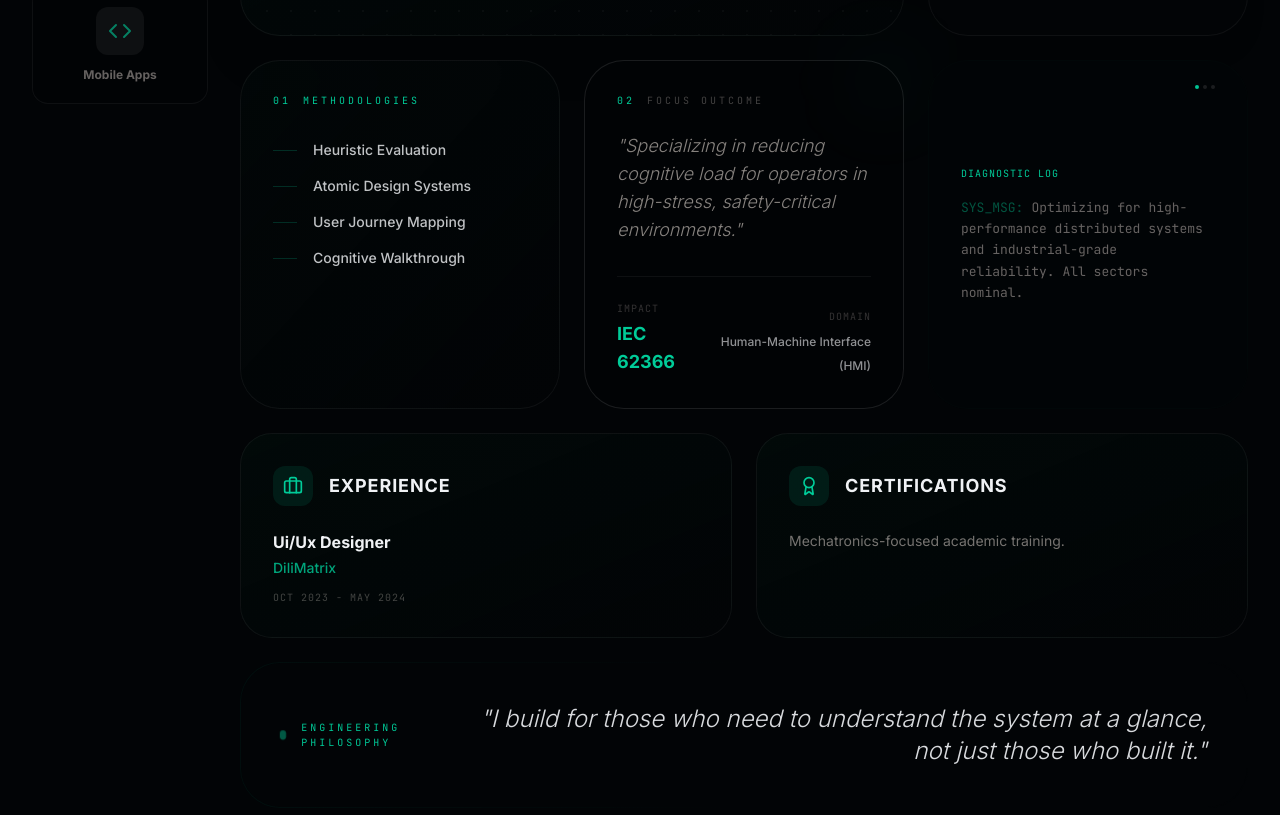
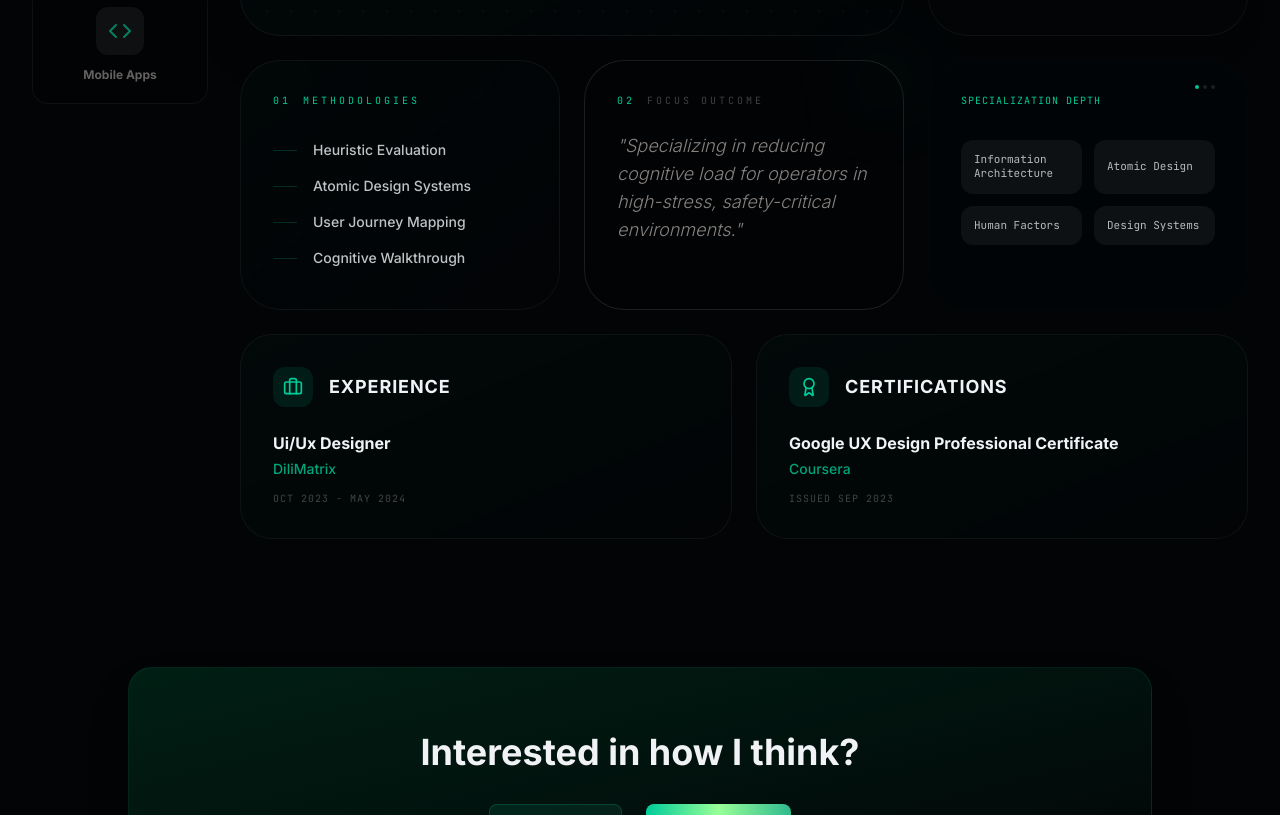
Before and after one commit to kanoonhazan/hazans-gix, a React (Vite) app: page /about in a window 1280 px wide. Shown: the part 2325-3140 px from the top of the page. Built offline with nearby package versions, Linux system fonts and the light colour scheme.

Commit message:
Refine Technical Toolbox: integrate dynamic experience and certifications, update specialization depth UI, and streamline layout

```diff
--- a/pages/About.tsx
+++ b/pages/About.tsx
@@ -25,10 +25,16 @@ const About: React.FC = () => {
       techStack: ['Figma (Advanced)', 'Protopie', 'Storybook', 'Adobe Suite'],
       focus: 'Human-Machine Interface (HMI)',
       highlight: 'Specializing in reducing cognitive load for operators in high-stress, safety-critical environments.',
+      specialization: 'Information Architecture • Atomic Design • Human Factors • Design Systems',
       experience: {
         role: 'Ui/Ux Designer',
         company: 'DiliMatrix',
         period: 'Oct 2023 - May 2024'
+      },
+      certification: {
+        name: 'Google UX Design Professional Certificate',
+        org: 'Coursera',
+        date: 'Issued Sep 2023'
       }
     },
     'Mechatronics & Automation': {
@@ -42,10 +48,16 @@ const About: React.FC = () => {
       techStack: ['C/C++ (Embedded)', 'SolidWorks', 'Altium Designer', 'ROS2'],
       focus: 'Distributed Robotics Fleet',
       highlight: 'Resolving traffic orchestration and deadlock issues in warehouse automation through decentralized logic.',
+      specialization: 'Embedded systems • IoT concepts • Automation logic • Signal handling',
       experience: {
         role: 'Intern - Autonomation',
         company: 'MAS Intimates',
         period: 'Jun 2025 - Dec 2025'
+      },
+      certification: {
+        name: 'Mechatronics-focused academic training',
+        org: 'Internal Engineering Audit',
+        date: 'Ongoing'
       }
     },
     'Software & Mobile Apps': {
@@ -59,10 +71,16 @@ const About: React.FC = () => {
       techStack: ['React / Next.js', 'TypeScript', 'Node.js (Bun)', 'PostgreSQL / Redis'],
       focus: 'High-Performance Systems',
       highlight: 'Developing secure, scalable foundations for hardware-integrated software and mobile platforms.',
+      specialization: 'Cloud Architecture • API Orchestration • Real-time Data • Mobile Native Performance',
       experience: {
         role: 'Associate Software Engineer',
         company: 'DiliMatrix',
         period: 'Aug 2024 - May 2025'
+      },
+      certification: {
+        name: 'Full-Stack Software Architecture',
+        org: 'Industry Continuous Learning',
+        date: 'Ongoing'
       }
     }
   };
@@ -283,10 +301,6 @@ const About: React.FC = () => {
                   <div className="absolute top-0 right-0 w-full h-full bg-gradient-to-br from-caribbeanGreen/5 via-transparent to-transparent opacity-60"></div>
 
                   <div className="relative z-10">
-                    <div className="inline-flex items-center space-x-3 mb-8 px-4 py-2 bg-white/5 border border-white/5 rounded-full">
-                      <div className="w-2 h-2 rounded-full bg-caribbeanGreen animate-pulse"></div>
-                      <span className="text-[10px] font-mono tracking-widest uppercase text-caribbeanGreen/80">Active Configuration: {activeTab}</span>
-                    </div>
 
                     <h3 className="text-3xl md:text-5xl font-extrabold text-antiFlashWhite mb-6 tracking-tight">
                       {activeTab}
@@ -339,33 +353,27 @@ const About: React.FC = () => {
                   <h4 className="text-[10px] font-mono uppercase tracking-[0.3em] text-stone/40 mb-6 flex items-center">
                     <span className="mr-3 text-caribbeanGreen">02</span> Focus Outcome
                   </h4>
-                  <p className="text-stone/80 leading-relaxed text-base md:text-lg italic font-light relative z-10 mb-8">
+                  <p className="text-stone/80 leading-relaxed text-base md:text-lg italic font-light relative z-10">
                     "{toolboxData[activeTab as keyof typeof toolboxData].highlight}"
                   </p>
-                  <div className="mt-auto pt-6 border-t border-white/5 flex justify-between items-end">
-                    <div>
-                      <span className="block text-[10px] font-mono text-stone/30 uppercase tracking-widest mb-1">Impact</span>
-                      <span className="text-caribbeanGreen font-bold text-lg">{toolboxData[activeTab as keyof typeof toolboxData].stats[0].value}</span>
-                    </div>
-                    <div className="text-right">
-                      <span className="block text-[10px] font-mono text-stone/30 uppercase tracking-widest mb-1">Domain</span>
-                      <span className="text-antiFlashWhite/60 font-medium text-xs">{toolboxData[activeTab as keyof typeof toolboxData].focus}</span>
-                    </div>
-                  </div>
                 </div>
 
-                {/* 5. System LOG Card */}
-                <div className="md:col-span-6 xl:col-span-4 bg-darkGreen/5 border border-darkGreen/10 rounded-[2.5rem] p-8 flex flex-col justify-center relative group">
+                {/* 5. Specialization Depth Card */}
+                <div className="md:col-span-6 xl:col-span-4 bg-darkGreen/5 border border-darkGreen/10 rounded-[2.5rem] p-8 flex flex-col relative group min-h-[250px]">
                   <div className="absolute top-6 right-8">
                     <div className="flex space-x-1">
                       {[1, 2, 3].map(i => <div key={i} className={`w-1 h-1 rounded-full ${i === 1 ? 'bg-caribbeanGreen animate-pulse' : 'bg-white/10'}`}></div>)}
                     </div>
                   </div>
-                  <span className="text-[10px] font-mono text-caribbeanGreen uppercase tracking-widest block mb-4">Diagnostic Log</span>
-                  <p className="text-[13px] text-stone/60 font-mono leading-relaxed">
-                    <span className="text-caribbeanGreen/40 mr-2">SYS_MSG:</span>
-                    Optimizing for high-performance distributed systems and industrial-grade reliability. All sectors nominal.
-                  </p>
+                  <span className="text-[10px] font-mono text-caribbeanGreen uppercase tracking-widest block mb-8">Specialization Depth</span>
+
+                  <div className="grid grid-cols-1 sm:grid-cols-2 gap-3">
+                    {toolboxData[activeTab as keyof typeof toolboxData].specialization.split(' • ').map((item, i) => (
+                      <div key={i} className="flex items-center p-3 bg-white/5 rounded-xl border border-transparent hover:border-caribbeanGreen/10 hover:bg-caribbeanGreen/5 transition-all group/spec">
+                        <span className="text-antiFlashWhite/75 text-[11px] font-mono leading-tight">{item}</span>
+                      </div>
+                    ))}
+                  </div>
                 </div>
 
                 {/* Experience Card */}
@@ -396,25 +404,15 @@ const About: React.FC = () => {
                       </div>
                       <h3 className="text-lg font-bold text-antiFlashWhite uppercase tracking-wider">Certifications</h3>
                     </div>
-                    <p className="text-sm text-stone/70 leading-relaxed">
-                      Mechatronics-focused academic training.
-                    </p>
+                    <div className="space-y-1">
+                      <p className="text-antiFlashWhite font-bold text-base">{toolboxData[activeTab as keyof typeof toolboxData].certification.name}</p>
+                      <p className="text-caribbeanGreen/80 font-medium text-sm">{toolboxData[activeTab as keyof typeof toolboxData].certification.org}</p>
+                      <p className="text-stone/40 font-mono text-[10px] uppercase tracking-widest pt-2">
+                        {toolboxData[activeTab as keyof typeof toolboxData].certification.date}
+                      </p>
+                    </div>
                   </div>
                 </div>
-
-                {/* 6. Philosophy Card - Long Bottom */}
-                <div className="md:col-span-12 xl:col-span-12 bg-gradient-to-r from-caribbeanGreen/5 via-richBlack to-richBlack p-px rounded-[2.5rem]">
-                  <div className="bg-richBlack rounded-[calc(2.5rem-1px)] p-10 flex flex-col md:flex-row md:items-center justify-between gap-8">
-                    <div className="flex items-center space-x-4">
-                      <div className="w-1.5 h-1.5 rounded-full bg-caribbeanGreen animate-ping"></div>
-                      <span className="text-[10px] font-mono text-caribbeanGreen uppercase tracking-[0.3em]">Engineering Philosophy</span>
-                    </div>
-                    <p className="text-antiFlashWhite/90 text-xl md:text-2xl leading-relaxed font-light italic text-right max-w-3xl">
-                      "I build for those who need to understand the system at a glance, not just those who built it."
-                    </p>
-                  </div>
-                </div>
-
               </div>
             </div>
           </div>
```
